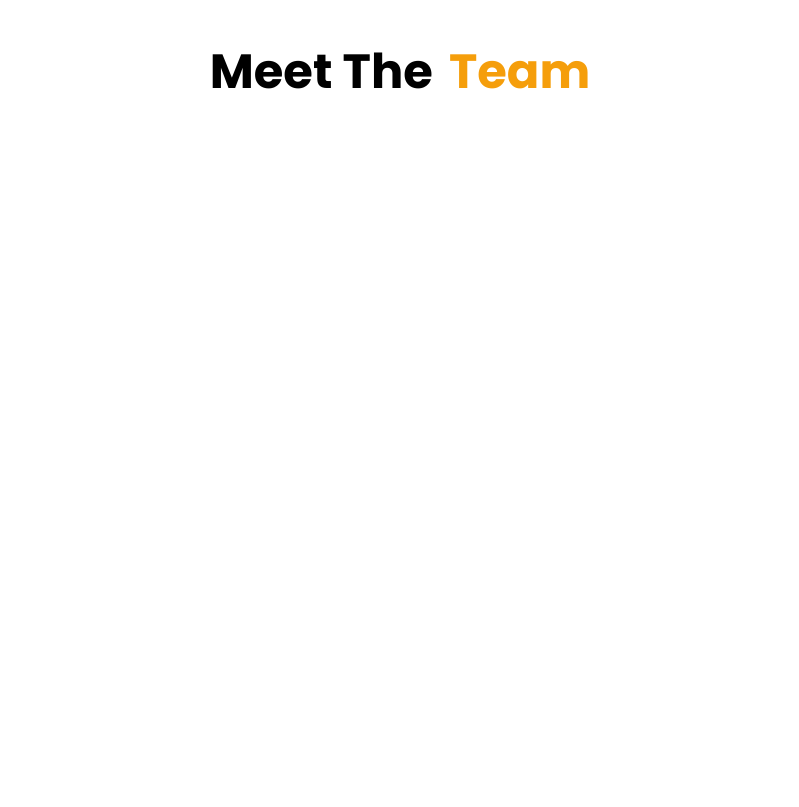
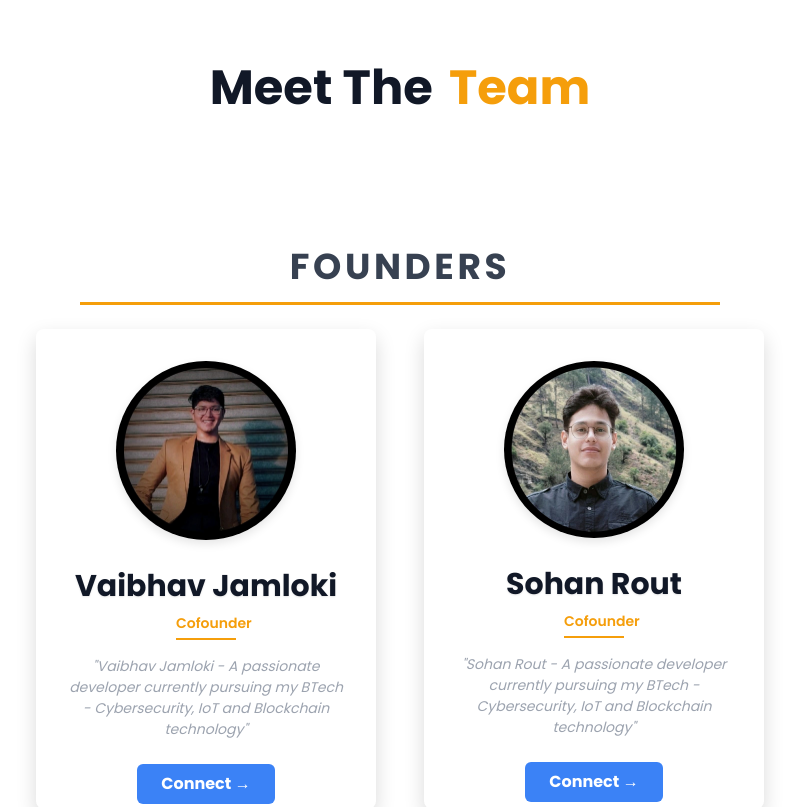
Before and after one commit to Sohan-Rout/EcmaProjects, a Next.js app: page /about/meet-the-team in a window 1280 px wide. Shown: the top 807 px of the page, without its empty margins (240-1039 px from the left). Built offline with nearby package versions, Linux system fonts and the light colour scheme.

Commit message:
Meet the team updated

```diff
--- a/app/about/meet-the-team/page.jsx
+++ b/app/about/meet-the-team/page.jsx
@@ -9,20 +9,254 @@
     setAnimate(true);
   }, []);
 
+  const founders = [
+    {
+      id: 1,
+      imgSrc: "/founder1.jpg",
+      alt: "Founder 1",
+      name: "Vaibhav Jamloki",
+      linkedin: "https://www.linkedin.com/in/vaibhav-jamloki/",
+      description: "Vaibhav Jamloki - A passionate developer currently pursuing my BTech - Cybersecurity, IoT and Blockchain technology",
+      role: "Cofounder",
+    },
+    {
+      id: 2,
+      imgSrc: "/founder2.jpg",
+      alt: "Founder 2",
+      name: "Sohan Rout",
+      linkedin: "https://www.linkedin.com/in/sohan-rout/",
+      description: "Sohan Rout - A passionate developer currently pursuing my BTech - Cybersecurity, IoT and Blockchain technology",
+      role: "Cofounder",
+    },
+  ];
+
   return (
-    <div className="w-full h-screen bg-white overflow-hidden">
-      <header className="w-full flex justify-center items-start pt-12">
+    <>
+      <style jsx>{`
+        @keyframes bounce {
+          0%, 20%, 50%, 80%, 100% {
+            transform: translateY(0);
+          }
+          40% {
+            transform: translateY(-15px);
+          }
+          60% {
+            transform: translateY(-7px);
+          }
+        }
+        .bounce {
+          animation: bounce 1.2s ease-in-out;
+        }
+        .snake-border {
+          stroke-dasharray: 400;
+          stroke-dashoffset: 400;
+          transition: stroke-dashoffset 1.5s cubic-bezier(0.4, 0, 0.2, 1);
+          rx: 0 !important;
+          ry: 0 !important;
+        }
+        .group:hover .snake-border {
+          stroke-dashoffset: 0;
+        }
+        .card {
+          transition: color 0.7s cubic-bezier(0.4, 0, 0.2, 1);
+          border-radius: 0.5rem; /* rounded edges for professional look */
+          position: relative;
+          overflow: hidden;
+          background-color: #ffffff; /* white background */
+          color: #374151; /* gray-700 text */
+          display: flex;
+          flex-direction: column;
+          align-items: center;
+          padding: 32px;
+          cursor: pointer;
+          box-shadow: 0 8px 20px rgba(0, 0, 0, 0.15); /* stronger shadow for lift */
+          width: 340px; /* increased card width */
+          height: 480px; /* increased card height for description */
+          will-change: transform;
+          margin-bottom: 2rem; /* gap below each card */
+        }
+        .card:hover {
+          animation: bounce 1.2s ease-in-out;
+          background-color: #ffffff; /* no color change on hover */
+          color: #374151; /* no color change on hover */
+          box-shadow: 0 12px 30px rgba(0, 0, 0, 0.25); /* stronger shadow on hover */
+          transform: none; /* no translate on hover */
+          z-index: 10;
+        }
+        .card img {
+          transition: transform 0.5s cubic-bezier(0.4, 0, 0.2, 1);
+          margin-bottom: 1.5rem;
+          width: 180px; /* increased image size */
+          height: 180px; /* increased image size */
+          border-radius: 50%;
+          box-shadow: 0 4px 10px rgba(0,0,0,0.1);
+        }
+        .card:hover img {
+          transform: scale(1.1);
+          opacity: 1;
+        }
+        .founder-name {
+          font-size: 1.875rem;
+          font-weight: 700;
+          color: #111827; /* black */
+          margin-bottom: 0.25rem;
+          text-shadow: 0 1px 2px rgba(0,0,0,0.1);
+        }
+        .founder-role {
+          font-size: 0.875rem;
+          font-weight: 600;
+          color: #f59e0b; /* amber */
+          margin-bottom: 1rem;
+          border-bottom: 2px solid #f59e0b;
+          padding-bottom: 0.25rem;
+          width: 60px;
+          text-align: center;
+          margin-left: auto;
+          margin-right: auto;
+        }
+        .founder-description {
+          font-size: 0.875rem;
+          font-style: italic;
+          color: #9ca3af; /* light gray */
+          text-align: center;
+          margin-bottom: 1.5rem;
+          max-width: 280px;
+        }
+        .connect-button {
+          background-color: #3b82f6; /* blue */
+          color: white;
+          font-weight: 700;
+          font-size: 1rem;
+          padding: 0.5rem 1.5rem;
+          border-radius: 0.375rem;
+          cursor: pointer;
+          border: none;
+          transition: background-color 0.3s ease;
+          text-align: center;
+          text-decoration: none;
+          display: inline-block;
+        }
+        .connect-button:hover {
+          background-color: #2563eb; /* darker blue */
+        }
+        .section-title {
+          font-weight: 700;
+          margin-bottom: 2.5rem;
+          color: #374151; /* gray-700 */
+          text-transform: uppercase;
+          letter-spacing: 0.1em;
+        }
+        .founders-title {
+          font-size: 2.25rem; /* larger title */
+          margin-top: 5rem; /* added gap above founders */
+          margin-bottom: 1.5rem; /* gap below founders title */
+          border-bottom: 3px solid #f59e0b;
+          padding-bottom: 0.5rem;
+          width: 100%;
+          max-width: 640px;
+          text-align: center;
+          margin-left: auto;
+          margin-right: auto;
+        }
+        .teammates-title {
+          font-size: 2.25rem; /* half of Meet the Team */
+          font-weight: 700;
+          color: #374151; /* gray-700 */
+          margin-top: 3rem; /* gap above teammates title */
+          margin-bottom: 1.5rem; /* gap below teammates title */
+          border-bottom: 3px solid #f59e0b;
+          padding-bottom: 0.5rem;
+          width: 100%;
+          max-width: 640px;
+          text-align: center;
+          margin-left: auto;
+          margin-right: auto;
+        }
+        .teammates-title .black-text {
+          color: #111827; /* gray-900 */
+        }
+        .teammates-title .amber-text {
+          color: #f59e0b;
+        }
+        .meet-the-team-container {
+          max-width: 1200px;
+          margin: 0 auto;
+          padding: 0 2rem;
+          display: flex;
+          flex-direction: column;
+          align-items: center;
+        }
+        .founders-cards {
+          display: flex;
+          justify-content: center;
+          gap: 3rem; /* increased gap between cards */
+          flex-wrap: wrap;
+          width: 100%;
+        }
+      `}</style>
+      <div className="w-full min-h-screen bg-white overflow-hidden px-8 py-16">
+        <div className="meet-the-team-container">
           <h1
             className={
-            "text-3xl md:text-5xl font-bold font-poppins flex space-x-4 transform transition-all duration-1000 ease-out capitalize " +
-            (animate ? "opacity-100 translate-y-0" : "opacity-0 translate-y-10")
+              "text-5xl font-bold font-poppins flex space-x-4 capitalize mb-12"
             }
           >
-          <span className="text-black">Meet the</span>
+            <span className="text-gray-900">Meet the</span>
             <span className="text-amber-500">Team</span>
           </h1>
-      </header>
+
+          <h2 className="section-title founders-title">
+            Founders
+          </h2>
+
+          <div className="founders-cards">
+            {founders.map((founder) => (
+              <div
+                key={founder.id}
+                className="card"
+              >
+                <img
+                  src={founder.imgSrc}
+                  alt={founder.alt}
+                  className=""
+                />
+                <p className="founder-name">{founder.name}</p>
+                <p className="founder-role">{founder.role}</p>
+                <p className="founder-description">"{founder.description}"</p>
+                <a
+                  href={founder.linkedin}
+                  target="_blank"
+                  rel="noopener noreferrer"
+                  className="connect-button"
+                >
+                  Connect &rarr;
+                </a>
+                <svg
+                  className="absolute inset-0 w-full h-full pointer-events-none"
+                  viewBox="0 0 100 100"
+                  preserveAspectRatio="none"
+                >
+                  <rect
+                    x="1"
+                    y="1"
+                    width="98"
+                    height="98"
+                    fill="none"
+                    stroke="#f59e0b"
+                    strokeWidth="2"
+                    className="snake-border"
+                  />
+                </svg>
               </div>
+            ))}
+          </div>
+
+          <h3 className="section-title teammates-title">
+            <span className="black-text">Team</span><span className="amber-text">mates</span>
+          </h3>
+        </div>
+      </div>
+    </>
   );
 };
 
--- a/app/components/navbar.jsx
+++ b/app/components/navbar.jsx
@@ -1,9 +1,26 @@
 import { useState, useEffect } from 'react';
 import SubmitProjectPopup from './SubmitProjectPopup';
+
+const LoadingOverlay = () => (
+  <div className="fixed inset-0 bg-black bg-opacity-75 flex items-center justify-center z-50">
+    <div className="loader ease-linear rounded-full border-8 border-t-8 border-gray-200 h-16 w-16"></div>
+    <style jsx>{`
+      .loader {
+        border-top-color: #f59e0b;
+        animation: spin 1s linear infinite;
+      }
+      @keyframes spin {
+        0% { transform: rotate(0deg);}
+        100% { transform: rotate(360deg);}
+      }
+    `}</style>
+  </div>
+);
 
 const Navbar = () => {
   const [isOpen, setIsOpen] = useState(false);
   const [scrolled, setScrolled] = useState(false);
+  const [loading, setLoading] = useState(false);
 
   useEffect(() => {
     const handleScroll = () => {
@@ -14,10 +31,22 @@
   }, []);
 
   const scrollToSection = (sectionId) => {
-    const element = document.getElementById(sectionId);
-    if (element) {
-      element.scrollIntoView({ behavior: 'smooth' });
-      setIsOpen(false); // Close mobile menu after clicking
+    if (sectionId === 'about') {
+      setLoading(true);
+      setTimeout(() => {
+        const element = document.getElementById(sectionId);
+        if (element) {
+          element.scrollIntoView({ behavior: 'smooth' });
+        }
+        setLoading(false);
+        setIsOpen(false);
+      }, 1500);
+    } else {
+      const element = document.getElementById(sectionId);
+      if (element) {
+        element.scrollIntoView({ behavior: 'smooth' });
+      }
+      setIsOpen(false);
     }
   };
 
@@ -31,6 +60,7 @@
 
   return (
     <>
+      {loading && <LoadingOverlay />}
       <nav className={`fixed w-full z-50 transition-all duration-300 ${scrolled ? 'bg-black/95 backdrop-blur-sm py-2 border-b border-gray-800' : 'bg-black py-3'}`}>
         <div className="max-w-7xl mx-auto px-4 sm:px-6 lg:px-8">
           <div className="flex items-center justify-between h-16">
```
Also changed, not shown: public/founder1.jpg (added), public/founder2.jpg (added). Lines whose indentation alone changed are shown as unchanged.
